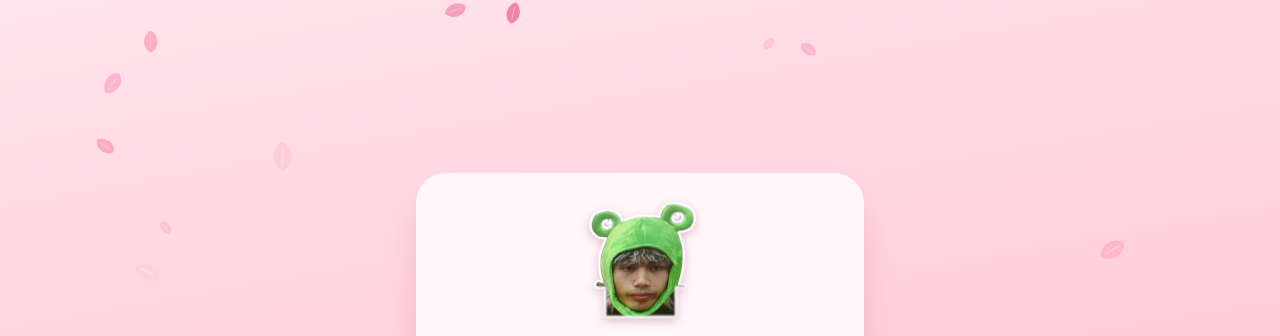
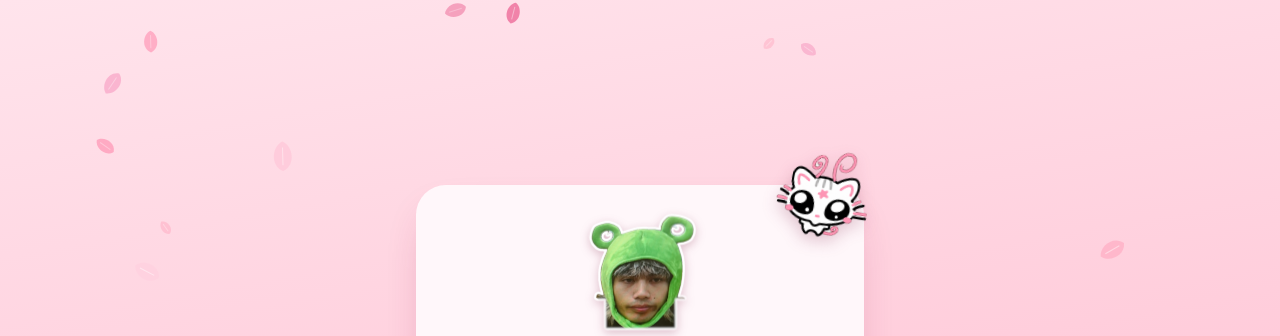
Before and after one commit to deeno-xoxo/today, a plain HTML site: page index.html in a window 1280 px wide. Shown: the top 336 px of the page. Drawn offline with nearby package versions, Linux system fonts and the light colour scheme.

Commit message:
cat stickers

```diff
--- a/index.html
+++ b/index.html
@@ -66,6 +66,14 @@ button:focus-visible, a:focus-visible, textarea:focus-visible { outline: 3px sol
 }
 @keyframes in { from { transform: translateY(14px) scale(.98); opacity: .3; } to { transform: none; opacity: 1; } }
 
+.sticker {
+  position: absolute; top: -38px; right: -6px; width: 92px; height: 92px; object-fit: contain;
+  transform: rotate(10deg); filter: drop-shadow(0 6px 8px rgba(120,20,60,.22)); pointer-events: none;
+  animation: pop .5s cubic-bezier(.2,.9,.3,1.5) .15s both;
+}
+@keyframes pop { from { transform: scale(.3) rotate(-20deg); opacity: 0; } to { transform: rotate(10deg); opacity: 1; } }
+.card.has-sticker h1, .card.has-sticker h2 { padding-right: 58px; }
+.card.has-sticker { margin-top: 24px; }
 h1, h2 { font-family: var(--display); margin: 0; text-wrap: balance; letter-spacing: -.01em; }
 h1 { font-size: 38px; line-height: 1.04; font-weight: 800; }
 h1 em { font-style: normal; color: var(--accent); }
@@ -201,6 +209,10 @@ const Q = [
 const SEE_REACT = (n) => n <= 3 ? "wow ok 💔" : n <= 6 ? "hmm, he’ll take it 😤" : n <= 9 ? "aww 🥹" : "correct answer 💖";
 const PEEKS = { 1: "hi 👋", 3: "pick the cozy one 👀", 5: "almost done!", 6: "ill bring it 🫡" };
 
+// one sticker per screen: intro, 7 questions, note, thank-you
+const STICKERS = ["pinkalien", "sleepy", "frogcat", "alien", "laptop", "pinkalien", "coffee", "frogcat", "laptop", "sleepy"];
+STICKERS.forEach((n) => { const i = new Image(); i.src = `assets/stickers/${n}.png`; });
+
 const answers = {};
 let step = -1;
 
@@ -235,6 +247,8 @@ function render() {
   const card = el("section", { class: "card" });
   s.appendChild(card);
   window.scrollTo(0, 0);
+  const stk = STICKERS[step + 1] || STICKERS[STICKERS.length - 1];
+  if (stk) { card.classList.add("has-sticker"); card.append(el("img", { class: "sticker", src: `assets/stickers/${stk}.png`, alt: "" })); }
 
   if (step === -1) {
     card.append(
```
Also changed, not shown: assets/stickers/alien.png (added), assets/stickers/coffee.png (added), assets/stickers/frogcat.png (added), assets/stickers/laptop.png (added), assets/stickers/pinkalien.png (added), assets/stickers/sleepy.png (added).
